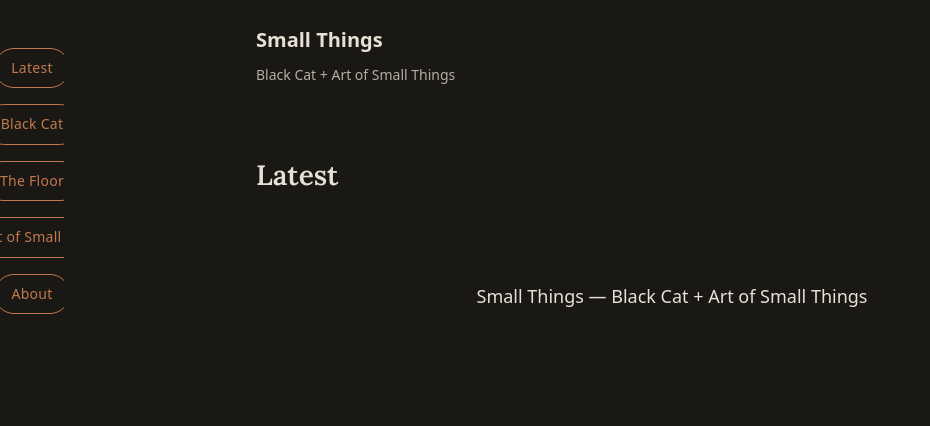
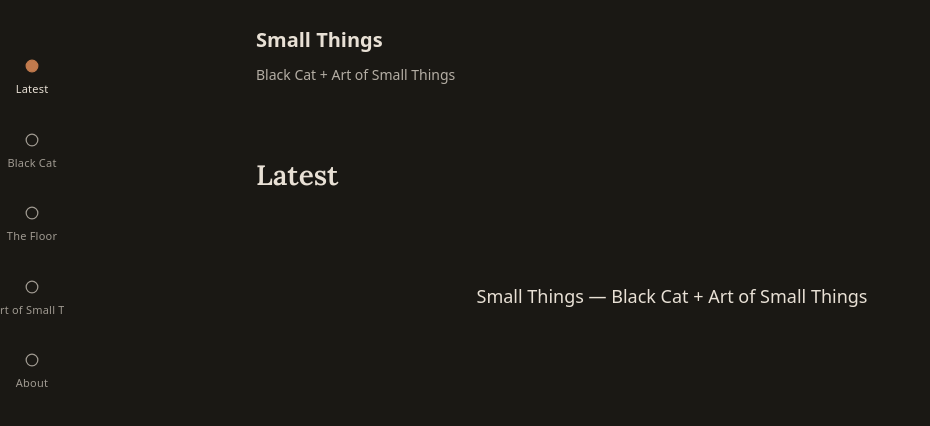
Before and after one commit to 2pix/small-things, a Jekyll site: the page built from index.html, in a window 1280 px wide. Shown: the top 426 px of the page, without its empty margins (0-930 px from the left). Built offline with Jekyll 4.4.1, drawn with Linux system fonts in a browser that asks for light colours.

Commit message:
Nav: icon above, label below
Restructured .story-pill from a text-only pill to icon+label stacked
vertically. Placeholder circle icon on all items for now - no specific
icons decided yet, didn't want to invent symbolic ones without input.
Active state now shown via accent-colour fill/opacity instead of a
border. Second-tier .tag-pill (reserved, not yet wired in) untouched.

```diff
--- a/_includes/nav.html
+++ b/_includes/nav.html
@@ -1,7 +1,16 @@
 <nav class="stories-row">
-  <a href="{{ '/' | relative_url }}" class="story-pill{% if page.url == '/' %} is-active{% endif %}">Latest</a>
+  <a href="{{ '/' | relative_url }}" class="story-pill{% if page.url == '/' %} is-active{% endif %}">
+    <svg class="story-pill__icon" viewBox="0 0 24 24" aria-hidden="true"><circle cx="12" cy="12" r="7"/></svg>
+    <span class="story-pill__label">Latest</span>
+  </a>
   {% for section in site.sections %}
-  <a href="{{ site.baseurl }}/{{ section.key }}/" class="story-pill{% if page.category == section.key %} is-active{% endif %}">{{ section.label }}</a>
+  <a href="{{ site.baseurl }}/{{ section.key }}/" class="story-pill{% if page.category == section.key %} is-active{% endif %}">
+    <svg class="story-pill__icon" viewBox="0 0 24 24" aria-hidden="true"><circle cx="12" cy="12" r="7"/></svg>
+    <span class="story-pill__label">{{ section.label }}</span>
+  </a>
   {% endfor %}
-  <a href="{{ '/about/' | relative_url }}" class="story-pill{% if page.url == '/about/' %} is-active{% endif %}">About</a>
+  <a href="{{ '/about/' | relative_url }}" class="story-pill{% if page.url == '/about/' %} is-active{% endif %}">
+    <svg class="story-pill__icon" viewBox="0 0 24 24" aria-hidden="true"><circle cx="12" cy="12" r="7"/></svg>
+    <span class="story-pill__label">About</span>
+  </a>
 </nav>
--- a/assets/css/style.css
+++ b/assets/css/style.css
@@ -51,9 +51,13 @@ a {
   opacity: 0.75;
 }
 
-.story-pill,
 .tag-pill {
   font-size: 0.875rem;
+  letter-spacing: 0.02em;
+}
+
+.story-pill__label {
+  font-size: 0.6875rem;
   letter-spacing: 0.02em;
 }
 
@@ -132,11 +136,36 @@ main {
 }
 
 .story-pill {
+  display: flex;
+  flex-direction: column;
+  align-items: center;
+  gap: 4px;
+  flex-shrink: 0;
+  padding: var(--space-1);
+  text-decoration: none;
+  color: var(--color-text);
+  opacity: 0.65;
+}
+
+.story-pill.is-active {
+  opacity: 1;
+}
+
+.story-pill__icon {
+  width: 20px;
+  height: 20px;
+  fill: none;
+  stroke: currentColor;
+  stroke-width: 1.5;
+}
+
+.story-pill.is-active .story-pill__icon {
+  fill: var(--color-accent);
+  stroke: var(--color-accent);
+}
+
+.story-pill__label {
   white-space: nowrap;
-  padding: var(--space-1) var(--space-2);
-  border: 1px solid;
-  border-radius: 999px;
-  text-decoration: none;
 }
 
 /* Second-tier taxonomy — not wired into any section yet, no content needs it. Reserved so the height is decided before it's built. */
```
